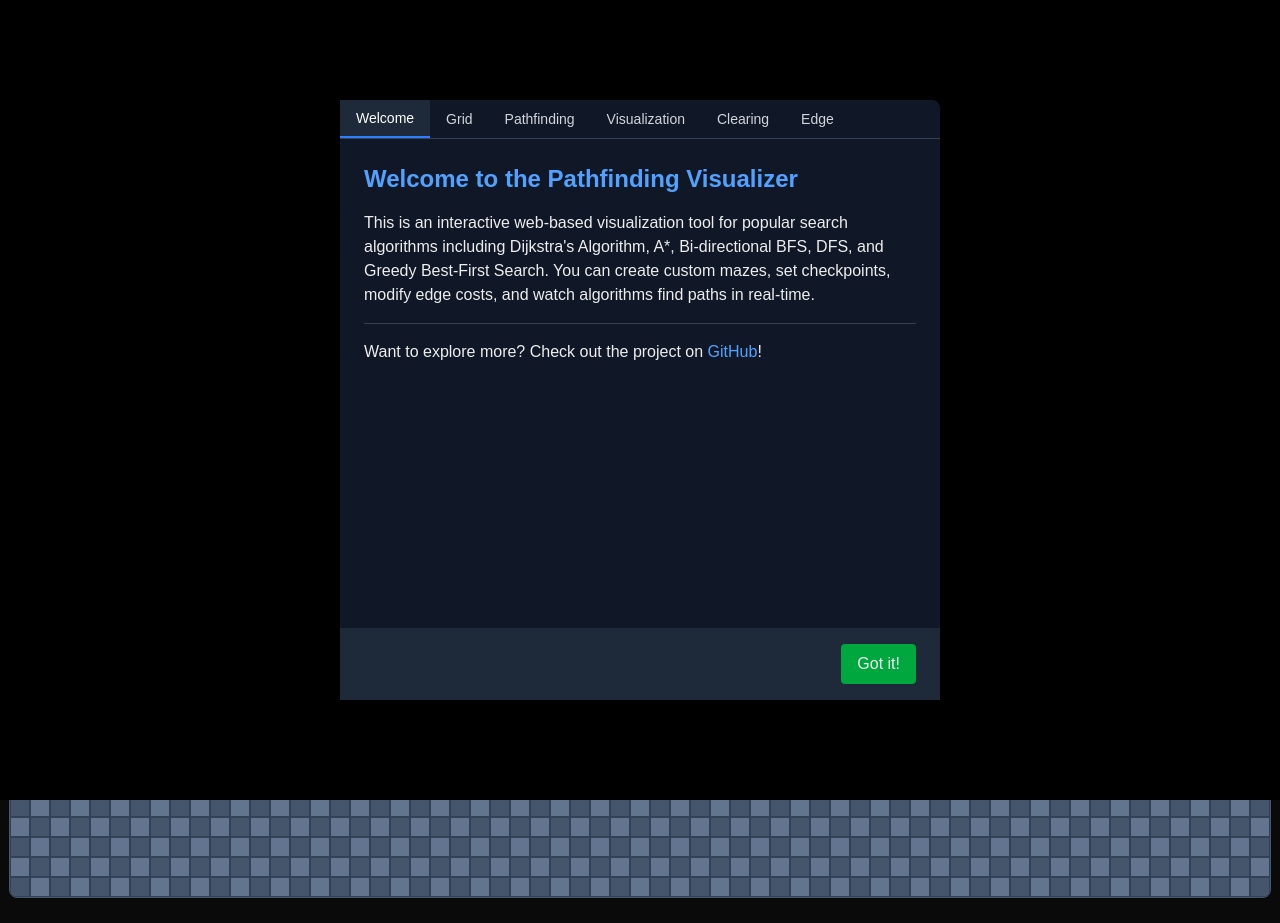
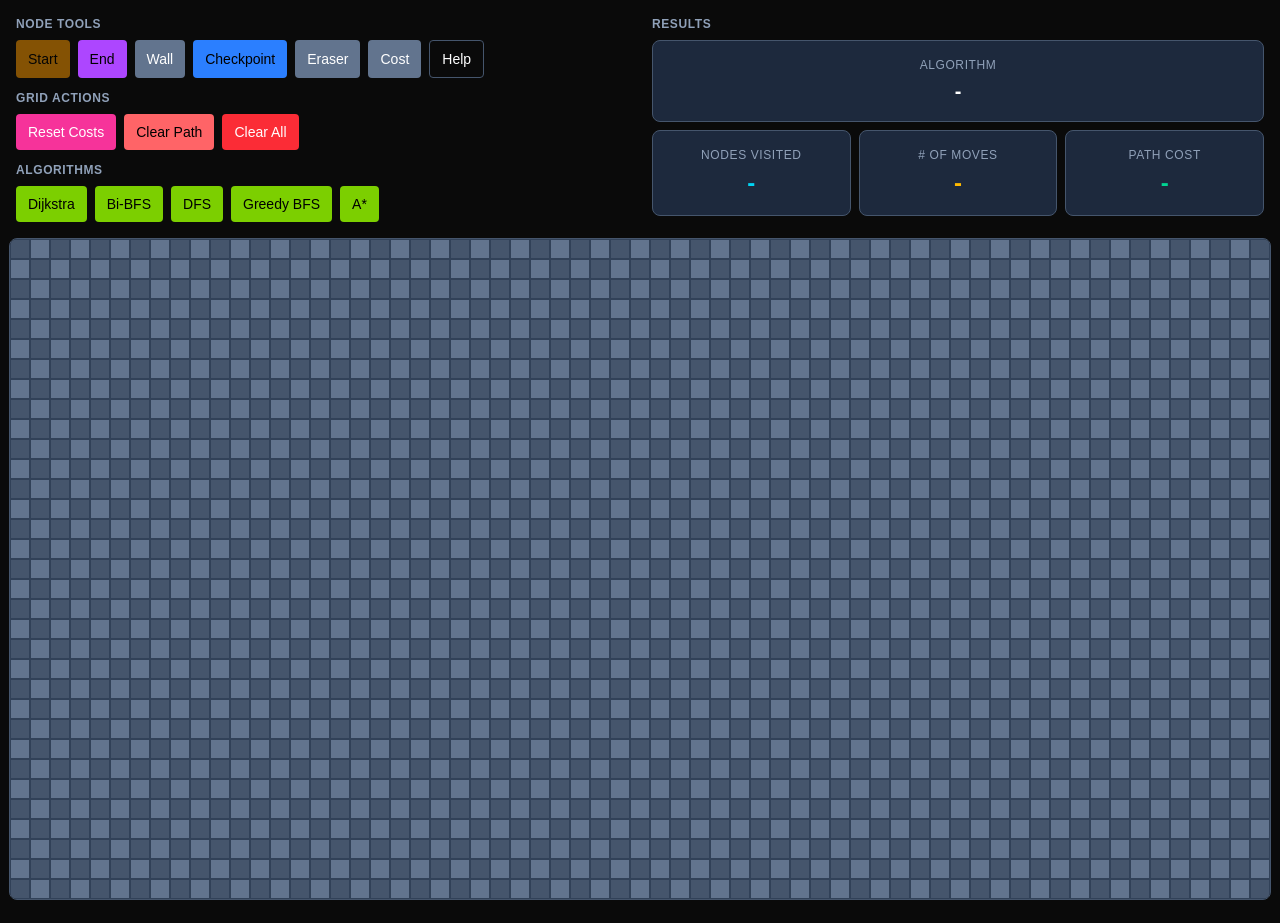
Before and after one commit to omarabdiwali/pathfinding-visualizer, a Next.js app: page / in a window 1280 px wide. Built offline with nearby package versions, Linux system fonts and the light colour scheme.

Commit message:
styling changes

```diff
--- a/pages/index.js
+++ b/pages/index.js
@@ -20,7 +20,7 @@ export default function Home() {
   const [focused, setFocused] = useState(null);
   const [costs, setCosts] = useState({});
   const [focusNeighbors, setFocusNeighbors] = useState([]);
-  const [showHelp, setShowHelp] = useState(true);
+  const [showHelp, setShowHelp] = useState(false);
   const [currentSection, setCurrentSection] = useState("overview");
   const prevWidth = useRef(0);
 
@@ -283,43 +283,43 @@ export default function Home() {
             <div className="flex flex-wrap gap-2">
               <button
                 onClick={() => changeStatus('start')}
-                className={`px-3 py-2 rounded text-sm font-medium transition-all ${status === 'start' ? 'opacity-50 cursor-not-allowed ring-2 ring-white/30' : 'cursor-pointer hover:opacity-80 hover:scale-105'} ${START} text-black`}
+                className={`px-3 py-2 rounded text-sm font-medium transition-all ${status === 'start' ? 'opacity-50 cursor-not-allowed' : 'cursor-pointer hover:opacity-80 hover:scale-105'} ${START} text-black`}
               >
                 Start
               </button>
               <button
                 onClick={() => changeStatus('end')}
-                className={`px-3 py-2 rounded text-sm font-medium transition-all ${status === 'end' ? 'opacity-50 cursor-not-allowed ring-2 ring-white/30' : 'cursor-pointer hover:opacity-80 hover:scale-105'} ${END} text-black`}
+                className={`px-3 py-2 rounded text-sm font-medium transition-all ${status === 'end' ? 'opacity-50 cursor-not-allowed' : 'cursor-pointer hover:opacity-80 hover:scale-105'} ${END} text-black`}
               >
                 End
               </button>
               <button
                 onClick={() => changeStatus('wall')}
-                className={`px-3 py-2 rounded text-sm font-medium transition-all ${status === 'wall' ? 'bg-slate-700 ring-2 ring-white/30' : 'bg-slate-500 cursor-pointer hover:bg-slate-600 hover:scale-105'} text-white`}
+                className={`px-3 py-2 rounded text-sm font-medium transition-all ${status === 'wall' ? 'bg-slate-700 cursor-not-allowed' : 'bg-slate-500 cursor-pointer hover:bg-slate-600 hover:scale-105'} text-white`}
               >
                 Wall
               </button>
               <button
                 onClick={() => changeStatus('checkpoint')}
-                className={`px-3 py-2 rounded text-sm font-medium transition-all ${status === 'checkpoint' ? 'opacity-50 cursor-not-allowed ring-2 ring-white/30' : 'cursor-pointer hover:opacity-80 hover:scale-105'} ${POINT} text-black`}
+                className={`px-3 py-2 rounded text-sm font-medium transition-all ${status === 'checkpoint' ? 'opacity-50 cursor-not-allowed' : 'cursor-pointer hover:opacity-80 hover:scale-105'} ${POINT} text-black`}
               >
                 Checkpoint
               </button>
               <button
                 onClick={() => changeStatus('eraser')}
-                className={`px-3 py-2 rounded text-sm font-medium transition-all ${status === 'eraser' ? 'bg-slate-700 ring-2 ring-white/30' : 'bg-slate-500 cursor-pointer hover:bg-slate-600 hover:scale-105'} text-white`}
+                className={`px-3 py-2 rounded text-sm font-medium transition-all ${status === 'eraser' ? 'bg-slate-700 cursor-not-allowed' : 'bg-slate-500 cursor-pointer hover:bg-slate-600 hover:scale-105'} text-white`}
               >
                 Eraser
               </button>
               <button
                 onClick={() => changeStatus('changeCost')}
-                className={`px-3 py-2 rounded text-sm font-medium transition-all ${status === 'changeCost' ? 'bg-slate-700 ring-2 ring-white/30' : 'bg-slate-500 cursor-pointer hover:bg-slate-600 hover:scale-105'} text-white`}
+                className={`px-3 py-2 rounded text-sm font-medium transition-all ${status === 'changeCost' ? 'bg-slate-700 cursor-not-allowed' : 'bg-slate-500 cursor-pointer hover:bg-slate-600 hover:scale-105'} text-white`}
               >
                 Cost
               </button>
               <button
                 onClick={() => setShowHelp(true)}
-                className={`px-3 py-2 rounded text-sm font-medium transition-all bg-purple-600 hover:bg-purple-700 text-white cursor-pointer`}
+                className={`px-3 py-2 rounded text-sm font-medium transition-all bg-transparent border border-slate-600 hover:scale-105 text-white cursor-pointer`}
               >
                 Help
               </button>
```
